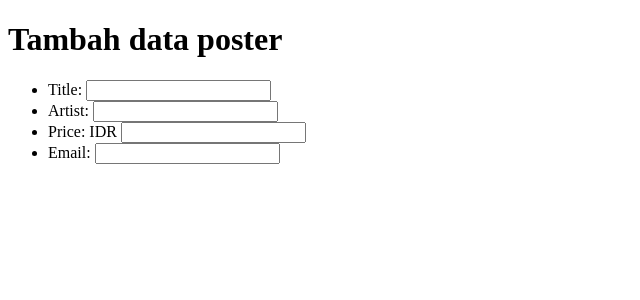
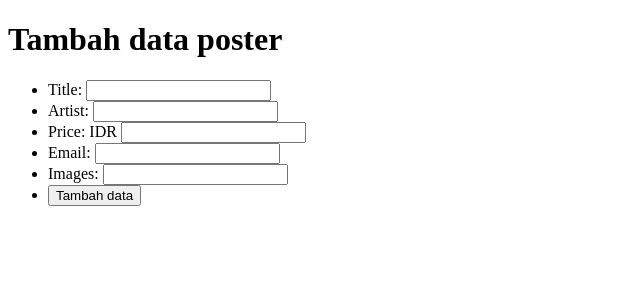
Before and after one commit to gmurdoko/student-code, a PHP site: page /tambah.php in a window 1280 px wide. Shown: the top 300 px of the page, without its empty margins (0-640 px from the left). Run offline with PHP 8.4, Linux system fonts and the light colour scheme.

Commit message:
commit index.php dan menambahkab fungsi inster pada tambah.php

```diff
--- a/php-dasar/pertemuan10/index.php
+++ b/php-dasar/pertemuan10/index.php
@@ -12,6 +12,9 @@ $posters = query("SELECT * FROM posters");
 </head>
 <body>
     <h1>Poster</h1>
+    <a href="tambah.php">Tambah data poster</a>
+    <br>
+    <br>
     <table border= "1" cellpadding= "10" cellspacing= "0">
     <tr>
         <th>No.</th>
--- a/php-dasar/pertemuan10/tambah.php
+++ b/php-dasar/pertemuan10/tambah.php
@@ -1,3 +1,25 @@
+<?php
+$conn = mysqli_connect("localhost", "root", "", "phpdasar");
+
+
+if ( isset($_POST["submit"]) ) {
+    $title = $_POST["title"];
+    $artist = $_POST["artist"];
+    $price = $_POST["price"];
+    $email = $_POST["email"];
+    $images = $_POST["images"];
+
+
+    $query = "INSERT INTO posters
+            VALUES
+            ('','$title', '$artist', '$price', '$email', '$images')
+            ";
+    mysqli_query($conn, $query);
+
+}
+
+?>
+
 <!DOCTYPE html>
 <html lang="en">
 <head>
@@ -23,7 +45,14 @@
             </li>
             <li>
                 <label for="email">Email: </label>
-                <input type="email" name="email" id="email">
+                <input type="text" name="email" id="email">
+            </li>
+            <li>
+                <label for="images">Images: </label>
+                <input type="text" name="images" id="images">
+            </li>
+            <li>
+                <button type="submit" name="submit">Tambah data</button>
             </li>
 
         </ul>
```
